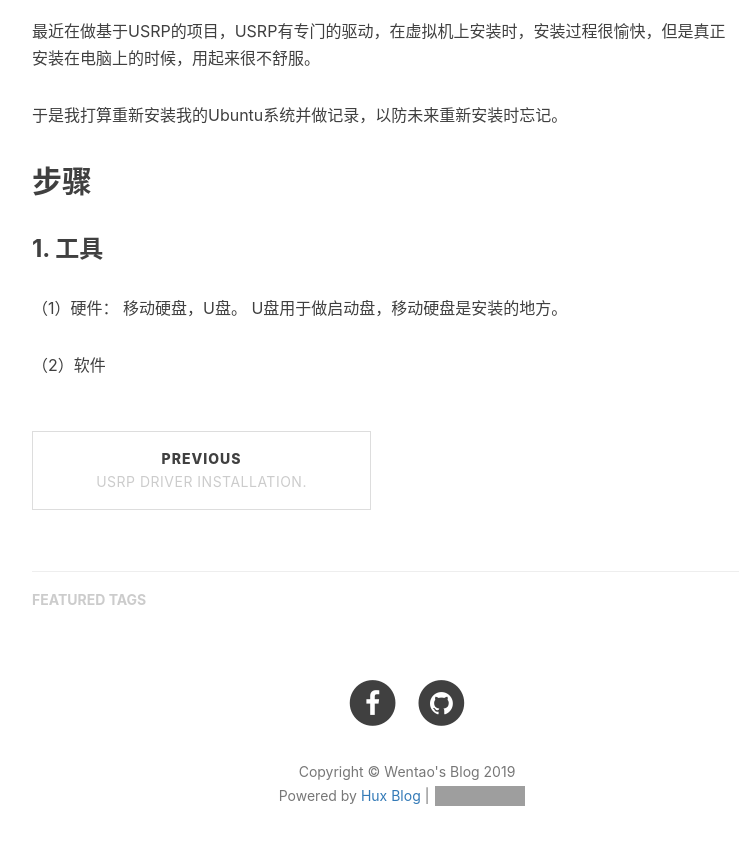
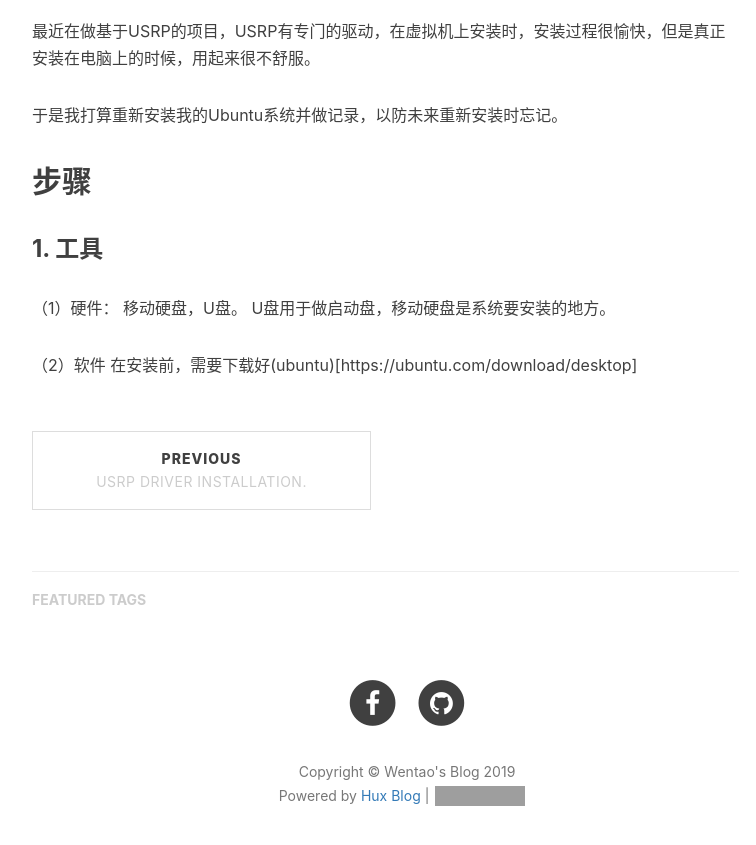
Before and after one commit to csxmt123/zhouwt612.github.io, a Jekyll site: the page built from _posts/2019-07-23-移动硬盘上安装ubuntu系统.md, in a window 1280 px wide and 900 px high, scrolled down 768 px. Shown: the top 845 px of the window, without its empty margins (233-989 px from the left). Built offline with Jekyll 4.4.1, drawn with Linux system fonts in a browser that asks for light colours; nearby versions of some CDN libraries; our own code applies the rules of GitHub Pages for plain Markdown files; comment, search, counter and statistics services are not loaded; grey boxes are pictures that could not be loaded.

Commit message:
Update 2019-07-23-移动硬盘上安装ubuntu系统.md

```diff
--- a/_posts/2019-07-23-移动硬盘上安装ubuntu系统.md
+++ b/_posts/2019-07-23-移动硬盘上安装ubuntu系统.md
@@ -21,6 +21,7 @@ tags:
 ### 1. 工具
 
 （1）硬件： 移动硬盘，U盘。
-U盘用于做启动盘，移动硬盘是安装的地方。
+U盘用于做启动盘，移动硬盘是系统要安装的地方。
 
 （2）软件
+在安装前，需要下载好(ubuntu)[https://ubuntu.com/download/desktop]
```
